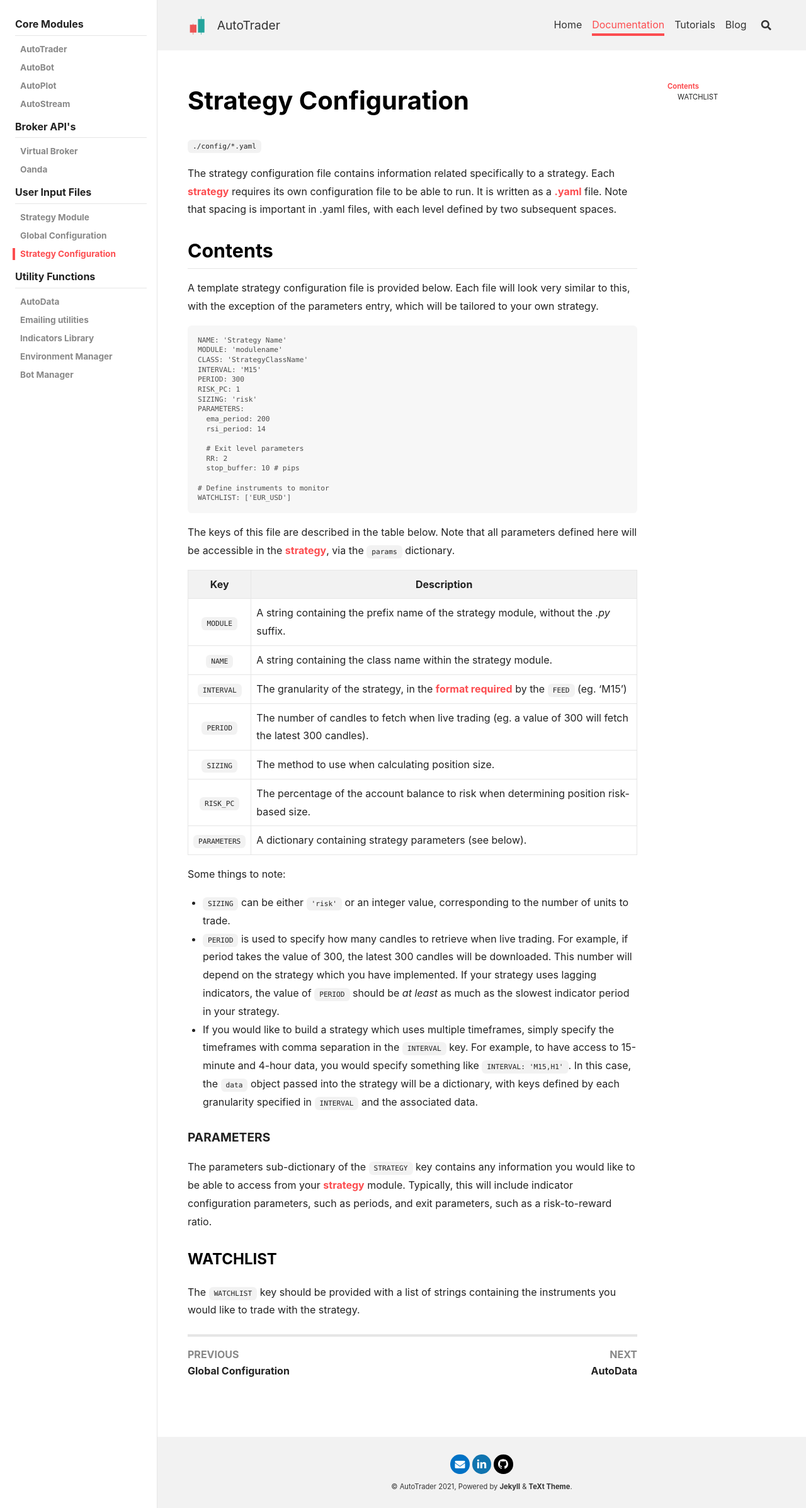
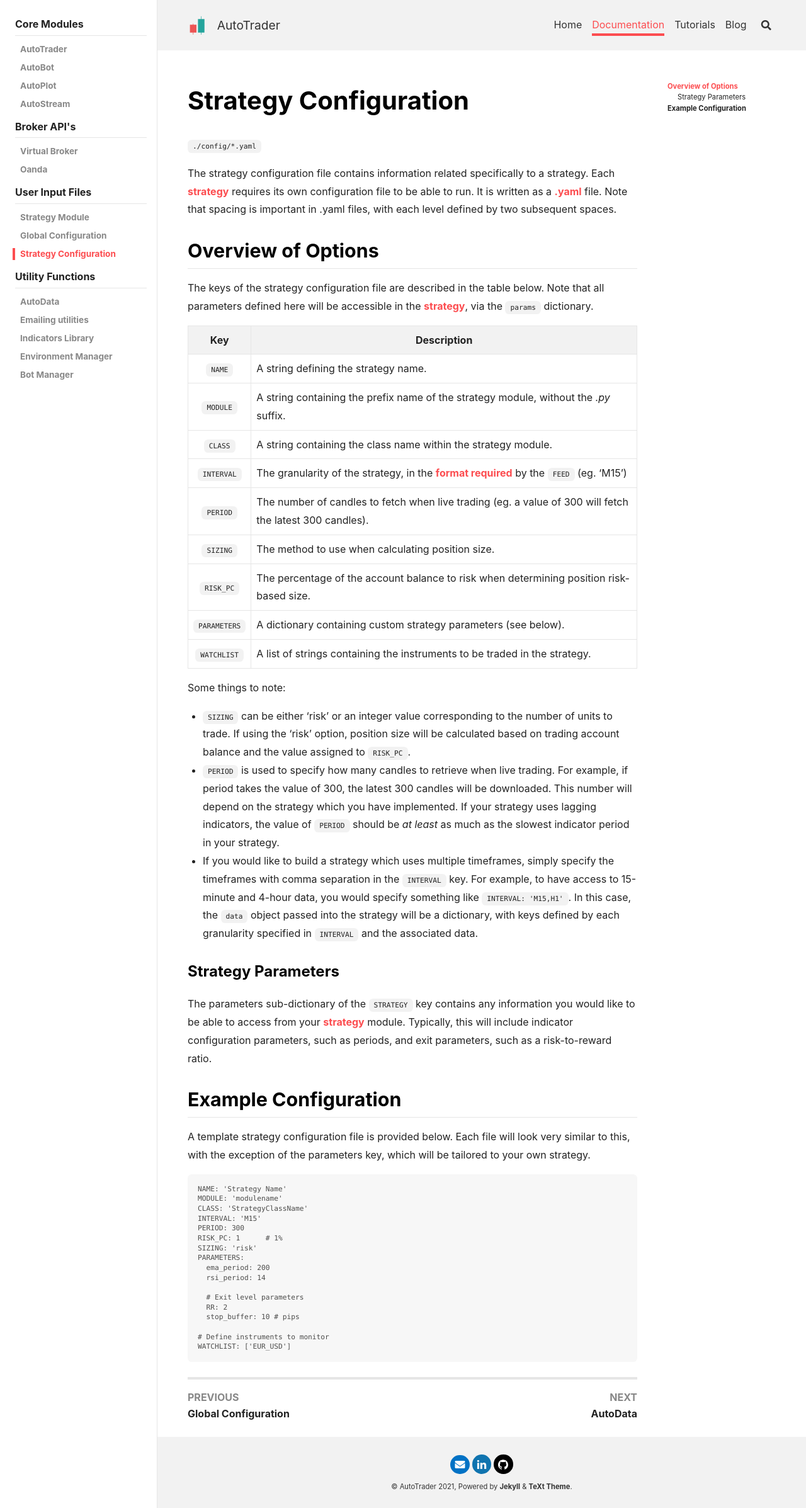
Before and after one commit to kieran-mackle/AutoTrader, a Jekyll site: the page built from content/_documentation/3.3-strategy-config.md, in a window 1280 px wide. Shown: the whole page at 63% size. Built offline with Jekyll 4.4.1, drawn with Linux system fonts in a browser that asks for light colours; nearby versions of some CDN libraries; some of the changed lines change nothing that is shown.

Commit message:
docs: updated strategy config file

````diff
--- a/content/_documentation/3.3-strategy-config.md
+++ b/content/_documentation/3.3-strategy-config.md
@@ -10,9 +10,43 @@ The strategy configuration file contains information related specifically to a s
 its own configuration file to be able to run. It is written as a [.yaml](https://www.redhat.com/en/topics/automation/what-is-yaml)
 file. Note that spacing is important in .yaml files, with each level defined by two subsequent spaces.
 
-## Contents
+## Overview of Options
+The keys of the strategy configuration file are described in the table below. Note that all parameters defined here will
+be accessible in the [strategy](strategies), via the `params` dictionary.
+
+| Key | Description |
+|:---:|-------------|
+|`NAME`| A string defining the strategy name. |
+|`MODULE`| A string containing the prefix name of the strategy module, without the *.py* suffix. |
+|`CLASS`| A string containing the class name within the strategy module. |
+|`INTERVAL`| The granularity of the strategy, in the [format required](autodata) by the `FEED` (eg. 'M15')|
+|`PERIOD`| The number of candles to fetch when live trading (eg. a value of 300 will fetch the latest 300 candles). |
+|`SIZING`| The method to use when calculating position size. |
+|`RISK_PC`| The percentage of the account balance to risk when determining position risk-based size.|
+|`PARAMETERS`| A dictionary containing custom strategy parameters (see below).|
+|`WATCHLIST`| A list of strings containing the instruments to be traded in the strategy. |
+
+Some things to note:
+- `SIZING` can be either 'risk' or an integer value corresponding to the number of units to trade. If using the 'risk' option,
+position size will be calculated based on trading account balance and the value assigned to `RISK_PC`.
+- `PERIOD` is used to specify how many candles to retrieve when live trading. For example, if period takes the value of 300, the
+latest 300 candles will be downloaded. This number will depend on the strategy which you have implemented. If your strategy
+uses lagging indicators, the value of `PERIOD` should be *at least* as much as the slowest indicator period in your strategy.
+- If you would like to build a strategy which uses multiple timeframes, simply specify the timeframes with comma separation in
+the `INTERVAL` key. For example, to have access to 15-minute and 4-hour data, you would specify something like `INTERVAL: 'M15,H1'`.
+In this case, the `data` object passed into the strategy will be a dictionary, with keys defined by each granularity specified
+in `INTERVAL` and the associated data.
+
+
+### Strategy Parameters
+The parameters sub-dictionary of the `STRATEGY` key contains any information you would like to be able to access from your
+[strategy](strategies) module. Typically, this will include indicator configuration parameters, such as periods, and exit parameters,
+such as a risk-to-reward ratio.
+
+
+## Example Configuration
 A template strategy configuration file is provided below. Each file will look very similar to this, with the exception of the
-parameters entry, which will be tailored to your own strategy.
+parameters key, which will be tailored to your own strategy.
 
 ```
 NAME: 'Strategy Name'
@@ -20,7 +54,7 @@ MODULE: 'modulename'
 CLASS: 'StrategyClassName'
 INTERVAL: 'M15'
 PERIOD: 300
-RISK_PC: 1
+RISK_PC: 1      # 1%
 SIZING: 'risk'
 PARAMETERS:
   ema_period: 200
@@ -33,38 +67,3 @@ PARAMETERS:
 # Define instruments to monitor
 WATCHLIST: ['EUR_USD']
 ```
-
-
-The keys of this file are described in the table below. Note that all parameters defined here will be accessible in the
-[strategy](strategies), via the `params` dictionary.
-
-| Key | Description |
-|:---:|-------------|
-|`MODULE`| A string containing the prefix name of the strategy module, without the *.py* suffix. |
-|`NAME`| A string containing the class name within the strategy module. |
-|`INTERVAL`| The granularity of the strategy, in the [format required](autodata) by the `FEED` (eg. 'M15')|
-|`PERIOD`| The number of candles to fetch when live trading (eg. a value of 300 will fetch the latest 300 candles). |
-|`SIZING`| The method to use when calculating position size. |
-|`RISK_PC`| The percentage of the account balance to risk when determining position risk-based size.|
-|`PARAMETERS`| A dictionary containing strategy parameters (see below).|
-
-
-Some things to note:
-- `SIZING` can be either `'risk'` or an integer value, corresponding to the number of units to trade.
-- `PERIOD` is used to specify how many candles to retrieve when live trading. For example, if period takes the value of 300, the
-latest 300 candles will be downloaded. This number will depend on the strategy which you have implemented. If your strategy
-uses lagging indicators, the value of `PERIOD` should be *at least* as much as the slowest indicator period in your strategy.
-- If you would like to build a strategy which uses multiple timeframes, simply specify the timeframes with comma separation in
-the `INTERVAL` key. For example, to have access to 15-minute and 4-hour data, you would specify something like `INTERVAL: 'M15,H1'`.
-In this case, the `data` object passed into the strategy will be a dictionary, with keys defined by each granularity specified
-in `INTERVAL` and the associated data.
-
-
-#### PARAMETERS
-The parameters sub-dictionary of the `STRATEGY` key contains any information you would like to be able to access from your
-[strategy](strategies) module. Typically, this will include indicator configuration parameters, such as periods, and exit parameters,
-such as a risk-to-reward ratio.
-
-
-### WATCHLIST
-The `WATCHLIST` key should be provided with a list of strings containing the instruments you would like to trade with the strategy.
````
